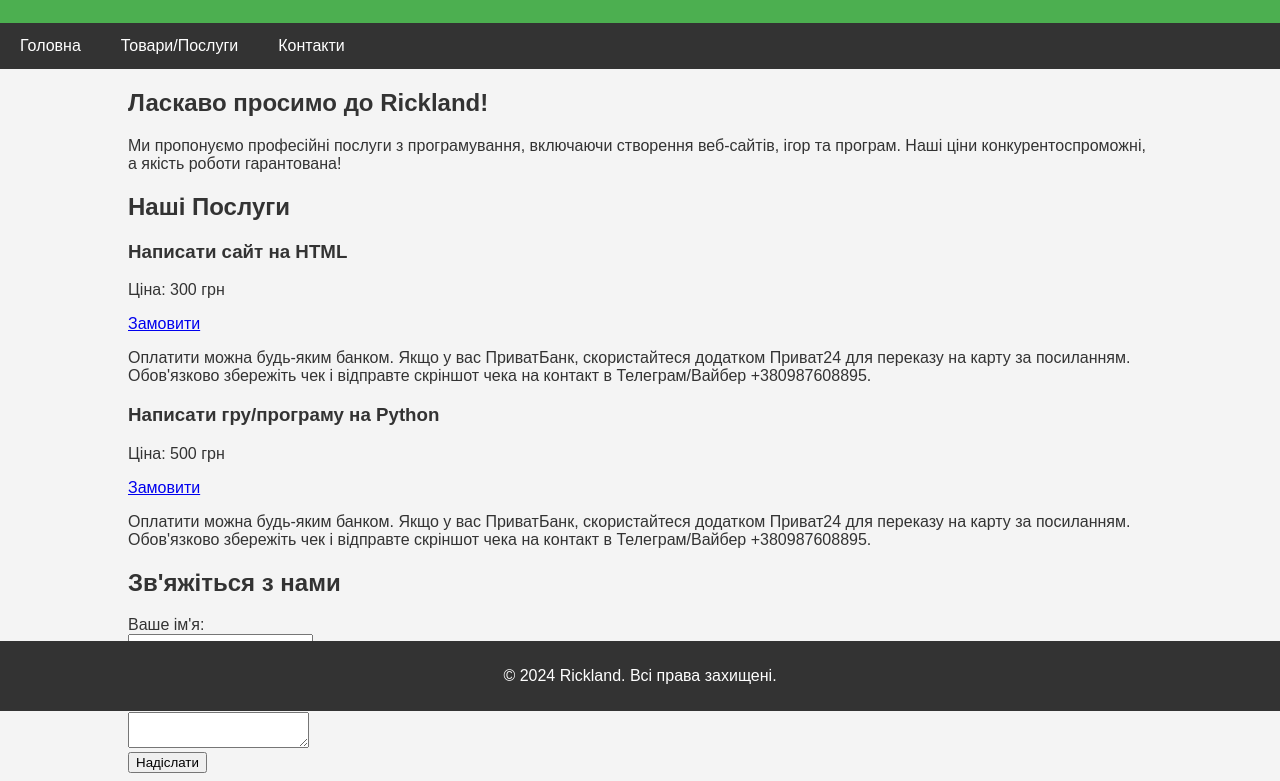
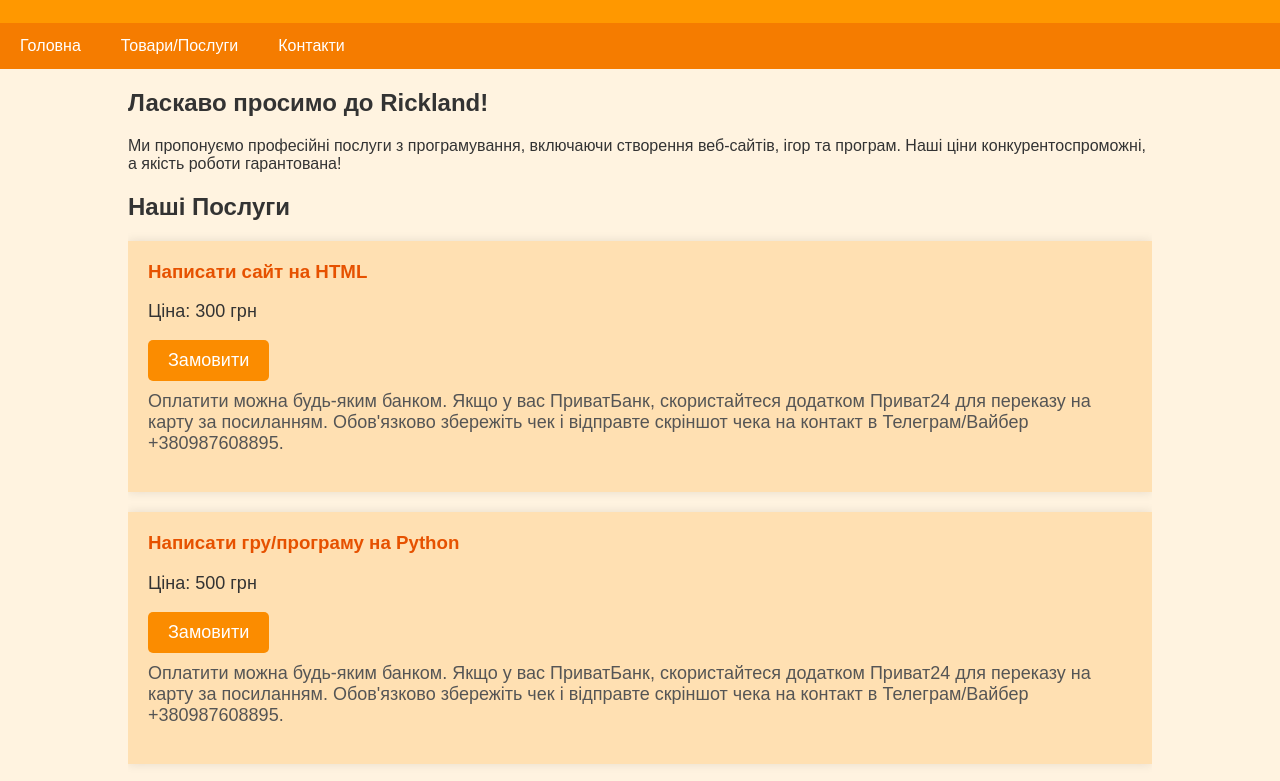
Before and after one commit to Stasan-minecraft/rickland-github.io, a plain HTML site: page index.html in a window 1280 px wide. Shown: the part 89-870 px from the top of the page. Drawn offline with Linux system fonts and the light colour scheme.

Commit message:
Update index.html

```diff
--- a/index.html
+++ b/index.html
@@ -9,17 +9,17 @@
             font-family: Arial, sans-serif;
             margin: 0;
             padding: 0;
-            background-color: #f4f4f4;
+            background-color: #fff3e0;
             color: #333;
         }
         header {
-            background-color: #4CAF50;
+            background-color: #ff9800;
             color: white;
             text-align: center;
             padding: 1em 0;
         }
         nav {
-            background-color: #333;
+            background-color: #f57c00;
             overflow: hidden;
         }
         nav a {
@@ -31,22 +31,42 @@
             text-decoration: none;
         }
         nav a:hover {
-            background-color: #4CAF50;
+            background-color: #ffb74d;
         }
         .container {
             width: 80%;
             margin: auto;
             overflow: hidden;
         }
-        footer {
-            background-color: #333;
+        .product {
+            background: #ffe0b2;
+            padding: 20px;
+            margin: 20px 0;
+            box-shadow: 0 0 10px rgba(0, 0, 0, 0.1);
+        }
+        .product h3 {
+            margin-top: 0;
+            color: #e65100;
+        }
+        .product p {
+            font-size: 18px;
+        }
+        .buy-button {
+            display: inline-block;
+            padding: 10px 20px;
+            background-color: #fb8c00;
             color: white;
-            text-align: center;
-            padding: 10px 0;
-            position: fixed;
-            left: 0;
-            bottom: 0;
-            width: 100%;
+            text-decoration: none;
+            font-size: 18px;
+            border-radius: 5px;
+        }
+        .buy-button:hover {
+            background-color: #f57c00;
+        }
+        .note {
+            font-size: 14px;
+            color: #555;
+            margin-top: 10px;
         }
     </style>
 </head>
@@ -99,9 +119,5 @@
     </section>
 </div>
 
-<footer>
-    <p>© 2024 Rickland. Всі права захищені.</p>
-</footer>
-
 </body>
 </html>
```
